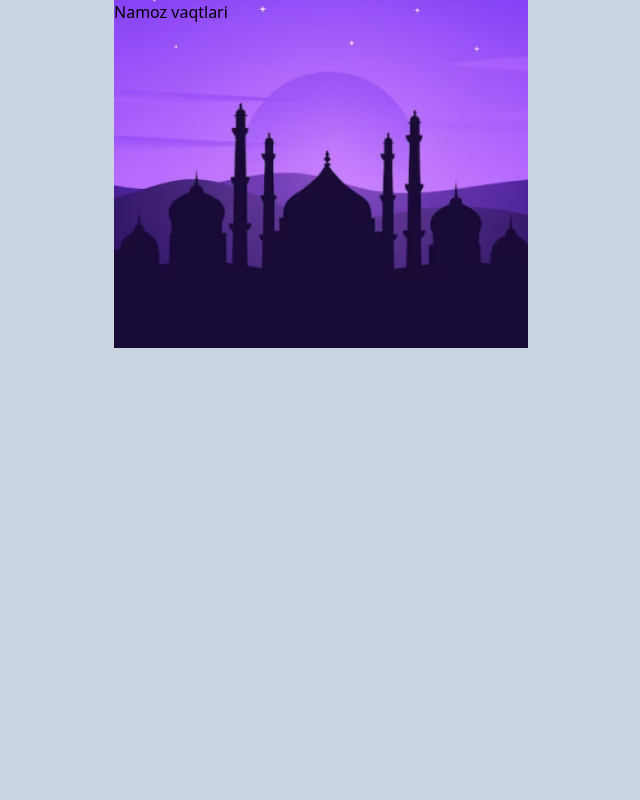
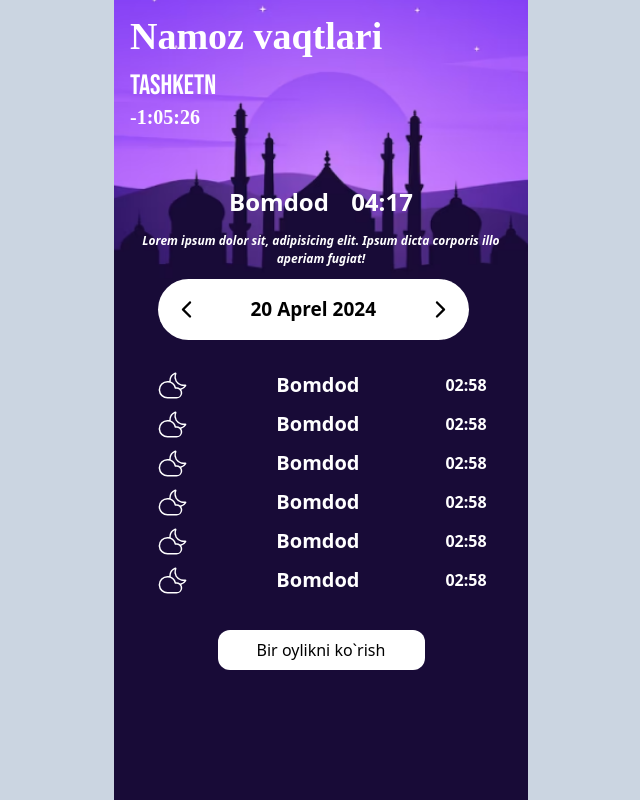
Before and after one commit to khurshidbekweb/MyQuran, a React (Vite) app: page /home/nomoz_vaqtlari in a window 1280 px wide. Shown: the whole page, without its empty margins (319-959 px from the left). Built offline with nearby package versions, Linux system fonts and the light colour scheme; no server answers.

Commit message:
star api

```diff
--- a/src/index.css
+++ b/src/index.css
@@ -8,6 +8,8 @@ body{
 
 .bebas{
     font-family: "Bebas Neue", sans-serif;
-    font-weight: 400;
     font-style: normal;
 }
+.playfairFont{
+    font-family: "Playfair Display SC", serif;
+}
--- a/src/pages/nomozVaqrlari.jsx
+++ b/src/pages/nomozVaqrlari.jsx
@@ -1,13 +1,69 @@
 import NomozVaqtlariImg from '../assets/images/nomoz_vaqtlari.png'
+import { IoIosArrowBack } from "react-icons/io";
+import { IoIosArrowForward } from "react-icons/io";
+import { CiCloudMoon } from "react-icons/ci";
+import { useQuery } from '@tanstack/react-query';
+import { PrayerTimeUtils } from '../utils/prayer_time.utils';
 
 
 const NomozVaqrlari = () => {
+    const date = useQuery({
+        queryKey: "times",
+        queryFn: PrayerTimeUtils.getDayTime
+    })
+    console.log(date?.data);
     return (
-        <div className='container h-screen dark:bg-[#180B37]'>
+        <div className='container h-screen bg-[#180B37] dark:bg-[#180B37]'>
             <div className="image-info relative">
-                <h1 className='absolute'>Namoz vaqtlari</h1>
+                <div className="info-prayer absolute top-2 left-4">
+                    <h1 className='playfairFont font-bold  text-[38px] text-white'>Namoz vaqtlari</h1>
+                    <h2 className='bebas text-[28px] text-white'>Tashketn</h2>
+                    <p className='playfairFont text-[20px] text-white font-semibold mt-[-5px]'>-1:05:26</p>
+                </div>
+                <div className="main-info absolute text-center bottom-20">
+                    <h2 className='text-[24px] font-bold text-white'>Bomdod <span className='ml-4'>04:17</span></h2>
+                    <p className='text-[12px] mt-3 italic font-semibold px-4 text-white'>Lorem ipsum dolor sit, adipisicing elit. Ipsum dicta corporis illo aperiam fugiat!</p>
+                </div>
                 <img className='w-full' src={NomozVaqtlariImg} alt="Nomoz vaqtlari" />
+                <div className="on-days absolute left-11 bottom-2 w-[75%] bg-white text-black rounded-[60px] flex justify-between items-center p-4">
+                    <button><IoIosArrowBack size={25}/></button>
+                    <h3 className='text-[19px] font-black'>20 Aprel 2024</h3>
+                    <button><IoIosArrowForward size={25}/></button>
+                </div>
             </div>
+            <ul className="nomoz-vaqtlari mt-5">
+                    <li className="time-card flex justify-between items-center w-[80%] mx-auto text-white">
+                        <CiCloudMoon size={35}/>
+                        <p className='text-[20px] font-bold'>Bomdod</p>
+                        <p className='time text-5 font-bold'>02:58</p>
+                    </li>
+                    <li className="time-card mt-1 flex justify-between items-center w-[80%] mx-auto text-white">
+                        <CiCloudMoon size={35}/>
+                        <p className='text-[20px] font-bold'>Bomdod</p>
+                        <p className='time text-5 font-bold'>02:58</p>
+                    </li>
+                    <li className="time-card mt-1 flex justify-between items-center w-[80%] mx-auto text-white">
+                        <CiCloudMoon size={35}/>
+                        <p className='text-[20px] font-bold'>Bomdod</p>
+                        <p className='time text-5 font-bold'>02:58</p>
+                    </li>
+                    <li className="time-card mt-1 flex justify-between items-center w-[80%] mx-auto text-white">
+                        <CiCloudMoon size={35}/>
+                        <p className='text-[20px] font-bold'>Bomdod</p>
+                        <p className='time text-5 font-bold'>02:58</p>
+                    </li>
+                    <li className="time-card mt-1 flex justify-between items-center w-[80%] mx-auto text-white">
+                        <CiCloudMoon size={35}/>
+                        <p className='text-[20px] font-bold'>Bomdod</p>
+                        <p className='time text-5 font-bold'>02:58</p>
+                    </li>
+                    <li className="time-card mt-1 flex justify-between items-center w-[80%] mx-auto text-white">
+                        <CiCloudMoon size={35}/>
+                        <p className='text-[20px] font-bold'>Bomdod</p>
+                        <p className='time text-5 font-bold'>02:58</p>
+                    </li>
+            </ul>
+            <button className='w-[50%] bg-white rounded-xl mx-auto block mt-8 p-2 font-medium'>Bir oylikni ko`rish</button>
         </div>
     );
 };
--- a/src/utils/prayer_time.utils.js
+++ b/src/utils/prayer_time.utils.js
@@ -0,0 +1,9 @@
+import { customAxiosPrayer } from "../configs/axios"
+
+
+export const PrayerTimeUtils = {
+    getDayTime:  async () => {
+        const {data} = await customAxiosPrayer.get(`present/day?region=Toshkent`)
+        return data
+    }
+}
--- a/tailwind.config.js
+++ b/tailwind.config.js
@@ -11,7 +11,7 @@ export default {
       center: true,
       padding: '0 12px',
       screens: {
-        sm: '390px',
+        sm: '414px',
         md: '414px',
         lg: '414px',
         xl: '414px'
```
